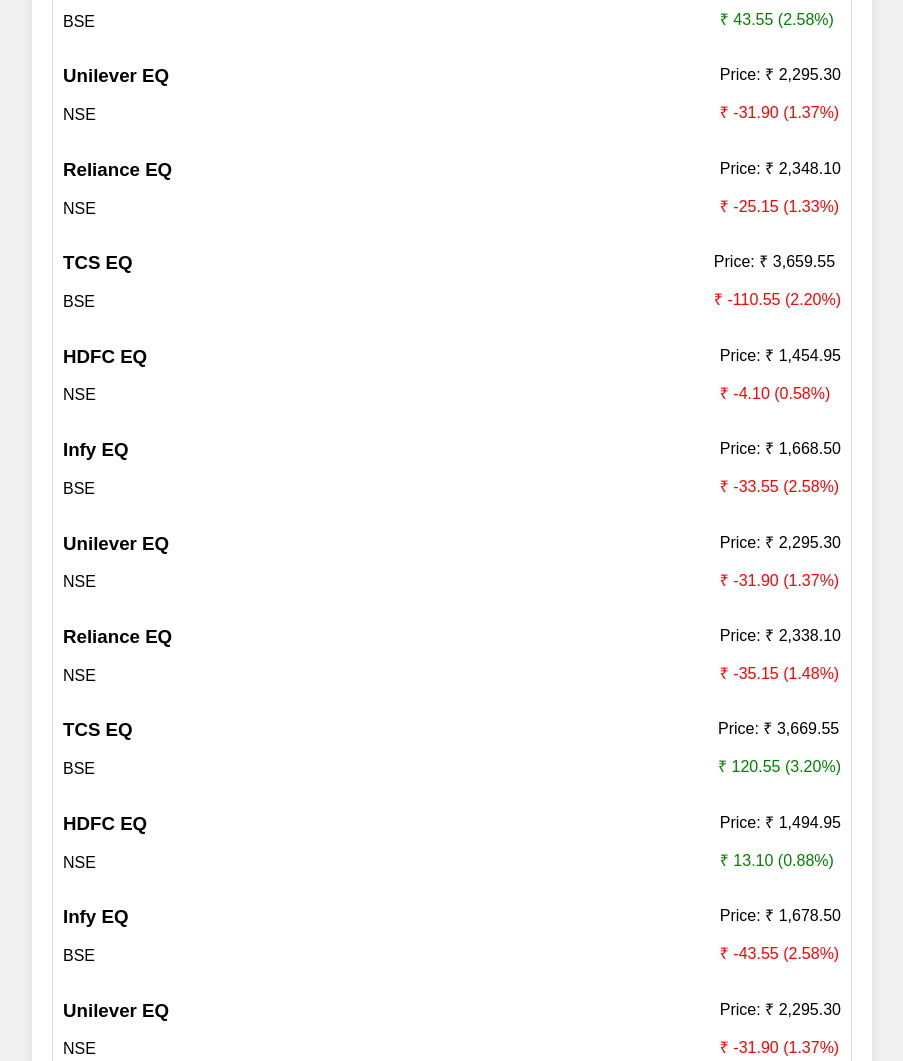
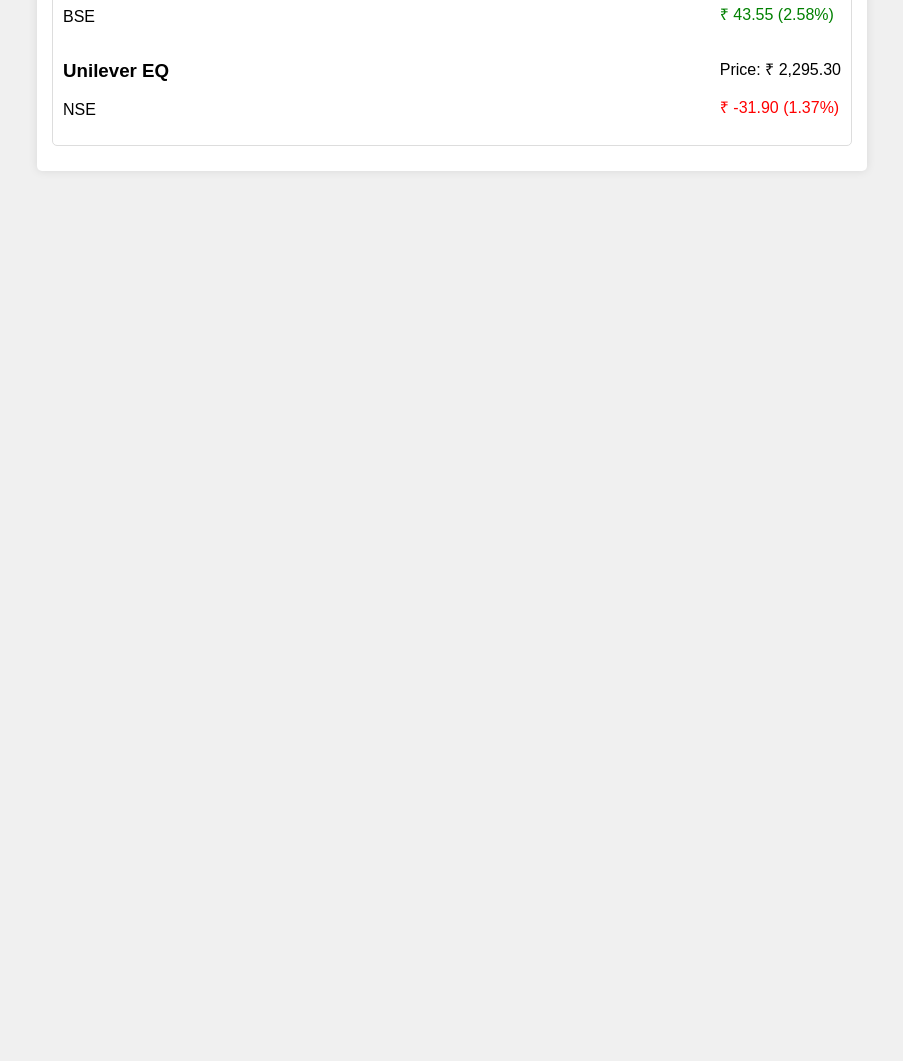
Before and after one commit to Md-Arshad-Alam/stock-project-in-js, a plain HTML site: page index.html in a window 1280 px wide. Shown: the part 496-1557 px from the top of the page, without its empty margins (188-1091 px from the left). After the commit the page ends 800 px from the top, so only its background shows below. Drawn offline with Linux system fonts and the light colour scheme.

Commit message:
some change

```diff
--- a/index.css
+++ b/index.css
@@ -9,10 +9,36 @@
 .container {
     max-width: 800px;
     margin: 0 auto;
-    padding: 20px;
+    padding: 15px;
     background-color: #fff;
     border-radius: 5px;
     box-shadow: 0 0 10px rgba(0, 0, 0, 0.1);
+}
+
+/* Navbar Styles */
+.navbar {
+    text-align: center;
+    margin-bottom: 20px;
+    position: sticky;
+    top: 0;
+    z-index: 100;
+    background-color: #fff;
+}
+
+.nav-button {
+    cursor: pointer;
+    padding: 10px 20px;
+    font-size: 16px;
+    border: none;
+    background: #ccc;
+    color: #333;
+    border-radius: 5px;
+    margin-right: 10px;
+}
+
+.active {
+    background: #007bff;
+    color: #fff;
 }
 
 .stock-list {
@@ -38,21 +64,6 @@
 }
 
 /* Navbar Styles */
-.navbar {
-    text-align: center;
-    margin-bottom: 20px;
-}
-
-.nav-button {
-    cursor: pointer;
-    padding: 10px 20px;
-    font-size: 16px;
-    border: none;
-    background: #ccc;
-    color: #333;
-    border-radius: 5px;
-    margin-right: 10px;
-}
 
 .active {
     background: #007bff;
@@ -126,3 +137,26 @@
 .added {
     color: red; /* Change to red when item is added */
 }
+ #watchlist-items{
+    display: none;
+ }
+ #orderList-items{
+    display: none;
+ }
+
+ @media (max-width: 480px) {
+    body {
+        font-size: 14px;
+    }
+    .navbar{
+        display: flex;
+        justify-content: center;
+        align-items: center;
+    }
+
+}
+ @media (max-width: 768px) {
+    body {
+        font-size: 14px;
+    }
+}
--- a/index.html
+++ b/index.html
@@ -11,7 +11,7 @@
     <div class="container">
         <h1>Welcome to Up Stock treding</h1>
         <div class="navbar">
-            <button id="stock-main" class="nav-button active">Stock Data</button>
+            <button id="stock-main" class="nav-button active">Stock</button>
             <button id="watchlist-button" class="nav-button">Watchlist</button>
             <button class="nav-button" id="order-button">Order</button>
         </div>
--- a/index.js
+++ b/index.js
@@ -36,193 +36,7 @@
       "stockValueChange": "-31.90 (1.37%)"
     }
   ],
-  [
-    {
-      "id": 1,
-      "name": "Reliance EQ",
-      "stockExchange": "NSE",
-      "stockPrice": "2,348.10",
-      "stockValueChange": "-25.15 (1.33%)"
-    },
-    {
-      "id": 2,
-      "name": "TCS EQ",
-      "stockExchange": "BSE",
-      "stockPrice": "3,659.55",
-      "stockValueChange": "-110.55 (2.20%)"
-    },
-    {
-      "id": 3,
-      "name": "HDFC EQ",
-      "stockExchange": "NSE",
-      "stockPrice": "1,454.95",
-      "stockValueChange": "-4.10 (0.58%)"
-    },
-    {
-      "id": 4,
-      "name": "Infy EQ",
-      "stockExchange": "BSE",
-      "stockPrice": "1,668.50",
-      "stockValueChange": "-33.55 (2.58%)"
-    },
-    {
-      "id": 5,
-      "name": "Unilever EQ",
-      "stockExchange": "NSE",
-      "stockPrice": "2,295.30",
-      "stockValueChange": "-31.90 (1.37%)"
-    }
-  ],
-  [
-    {
-      "id": 1,
-      "name": "Reliance EQ",
-      "stockExchange": "NSE",
-      "stockPrice": "2,338.10",
-      "stockValueChange": "-35.15 (1.48%)"
-    },
-    {
-      "id": 2,
-      "name": "TCS EQ",
-      "stockExchange": "BSE",
-      "stockPrice": "3,669.55",
-      "stockValueChange": "120.55 (3.20%)"
-    },
-    {
-      "id": 3,
-      "name": "HDFC EQ",
-      "stockExchange": "NSE",
-      "stockPrice": "1,494.95",
-      "stockValueChange": "13.10 (0.88%)"
-    },
-    {
-      "id": 4,
-      "name": "Infy EQ",
-      "stockExchange": "BSE",
-      "stockPrice": "1,678.50",
-      "stockValueChange": "-43.55 (2.58%)"
-    },
-    {
-      "id": 5,
-      "name": "Unilever EQ",
-      "stockExchange": "NSE",
-      "stockPrice": "2,295.30",
-      "stockValueChange": "-31.90 (1.37%)"
-    }
-  ],
-  [
-    {
-      "id": 1,
-      "name": "Reliance EQ",
-      "stockExchange": "NSE",
-      "stockPrice": "2,398.10",
-      "stockValueChange": "25.15 (1.48%)"
-    },
-    {
-      "id": 2,
-      "name": "TCS EQ",
-      "stockExchange": "BSE",
-      "stockPrice": "3,149.55",
-      "stockValueChange": "-100.55 (3.20%)"
-    },
-    {
-      "id": 3,
-      "name": "HDFC EQ",
-      "stockExchange": "NSE",
-      "stockPrice": "1,494.95",
-      "stockValueChange": "-1.10 (0.88%)"
-    },
-    {
-      "id": 4,
-      "name": "Infy EQ",
-      "stockExchange": "BSE",
-      "stockPrice": "1,668.50",
-      "stockValueChange": "-43.55 (2.58%)"
-    },
-    {
-      "id": 5,
-      "name": "Unilever EQ",
-      "stockExchange": "NSE",
-      "stockPrice": "2,495.30",
-      "stockValueChange": "-31.90 (1.37%)"
-    }
-  ],
-  [
-    {
-      "id": 1,
-      "name": "Reliance EQ",
-      "stockExchange": "NSE",
-      "stockPrice": "2,338.10",
-      "stockValueChange": "-35.15 (1.48%)"
-    },
-    {
-      "id": 2,
-      "name": "TCS EQ",
-      "stockExchange": "BSE",
-      "stockPrice": "3,649.55",
-      "stockValueChange": "-120.55 (3.20%)"
-    },
-    {
-      "id": 3,
-      "name": "HDFC EQ",
-      "stockExchange": "NSE",
-      "stockPrice": "1,474.95",
-      "stockValueChange": "-13.10 (0.88%)"
-    },
-    {
-      "id": 4,
-      "name": "Infy EQ",
-      "stockExchange": "BSE",
-      "stockPrice": "1,678.50",
-      "stockValueChange": "-43.55 (2.58%)"
-    },
-    {
-      "id": 5,
-      "name": "Unilever EQ",
-      "stockExchange": "NSE",
-      "stockPrice": "2,295.30",
-      "stockValueChange": "-31.90 (1.37%)"
-    }
-  ],
-  [
-    {
-      "id": 1,
-      "name": "Reliance EQ",
-      "stockExchange": "NSE",
-      "stockPrice": "2,338.10",
-      "stockValueChange": "-35.15 (1.48%)"
-    },
-    {
-      "id": 2,
-      "name": "TCS EQ",
-      "stockExchange": "BSE",
-      "stockPrice": "3,649.55",
-      "stockValueChange": "-120.55 (3.20%)"
-    },
-    {
-      "id": 3,
-      "name": "HDFC EQ",
-      "stockExchange": "NSE",
-      "stockPrice": "1,474.95",
-      "stockValueChange": "-13.10 (0.88%)"
-    },
-    {
-      "id": 4,
-      "name": "Infy EQ",
-      "stockExchange": "BSE",
-      "stockPrice": "1,678.50",
-      "stockValueChange": "-43.55 (2.58%)"
-    },
-    {
-      "id": 5,
-      "name": "Unilever EQ",
-      "stockExchange": "NSE",
-      "stockPrice": "2,295.30",
-      "stockValueChange": "-31.90 (1.37%)"
-    }
-  ]
-]
-
+];
 let watchlist = [];
 let orderList=[]
 function createData(stockData) {
@@ -283,6 +97,8 @@
     const watchlistElement = document.getElementById("watchlist");
     let watchlistContent = "";
     for (let i = 0; i < watchlist.length; i++) {
+      const changeValue = parseFloat(watchlist[i].stockValueChange);
+      const changeColor = changeValue < 0 ? 'color: red;' : 'color:green';
         watchlistContent += `
             <div class="wrap">
                 <div class="stockName">
@@ -296,7 +112,7 @@
                 </div>
                 <div class="stockPrice">
                     <p>Price: ₹ ${watchlist[i].stockPrice}</p>
-                    <p>${watchlist[i].stockValueChange}</p>
+                    <p style="${changeColor}">${watchlist[i].stockValueChange}</p>
                 </div>
             </div>
         `;
@@ -311,7 +127,7 @@
 }
 
 
-
+let updateOrder
 function addToOrderList(stockDataIndex, stockItemIndex) {
   const item = stockData[stockDataIndex][stockItemIndex];
   const itemIndex = orderList.findIndex((orderlistItem) => orderlistItem.id === item.id);
@@ -319,12 +135,13 @@
       orderList.splice(itemIndex, 1);
 
       const button = document.querySelector(`#orderListBtn${stockDataIndex}-${stockItemIndex}`);
-      button.classList.remove("added");
+      updateOrder.classList.remove("added");
   } else {
       orderList.push(item);
 
       const button = document.querySelector(`#orderListBtn${stockDataIndex}-${stockItemIndex}`);
-      button.classList.add("added");
+      updateOrder=button
+      updateOrder.classList.add("added");
   }
   updateOrderList();
 }
@@ -332,8 +149,9 @@
 function updateOrderList() {
   let orderlistContent = "";
   for (let i = 0; i < orderList.length; i++) {
-    let changeValue= parseFloat(orderList.stockValueChange);
-    const changeColor = changeValue < 0 ? 'color: red;' : 'color:green';
+    const changeValues = parseFloat(orderList[i].stockValueChange);
+    const changeColors = changeValues < 0 ? 'color: red;' : 'color:green';
+    console.log(changeColors);
 
     orderlistContent += `
           <div class="wrap">
@@ -342,12 +160,12 @@
                   <p>${orderList[i].stockExchange}</p>
               </div>
               <div class="actions">
-              <button onclick="trashOrderList('${orderList[i].name}')"><i class="fa-solid fa-heart"></i></button>
-              <button onclick="trashOrderList('${orderList[i].name}')"><i class="fa-solid fa-cart-shopping"></i></button>
+              <button><i class="fa-solid fa-heart"></i></button>
+              <button style="color:red;" onclick="trashOrderList('${orderList[i].id}')"><i class="fa-solid fa-cart-shopping"></i></button>
               </div>
               <div class="stockPrice">
                   <p>Price: ₹ ${orderList[i].stockPrice}</p>
-                  <p styles="${changeColor}">${orderList[i].stockValueChange}</p>
+                  <p style="${changeColors}">${orderList[i].stockValueChange}</p>
               </div>
           </div>
       `;
@@ -355,9 +173,10 @@
   document.getElementById("orderlist").innerHTML= orderlistContent;
 }
 
-function trashOrderList(name){
-  orderList = orderList.filter((item) => item.name !== name);
-  updateOrderList();
+function trashOrderList(id){
+  updateOrder.classList.remove("added");
+orderList = orderList.filter((item)=>item.id != id)
+updateOrderList()
 
 }
 
```
Lines whose indentation alone changed are shown as unchanged.
